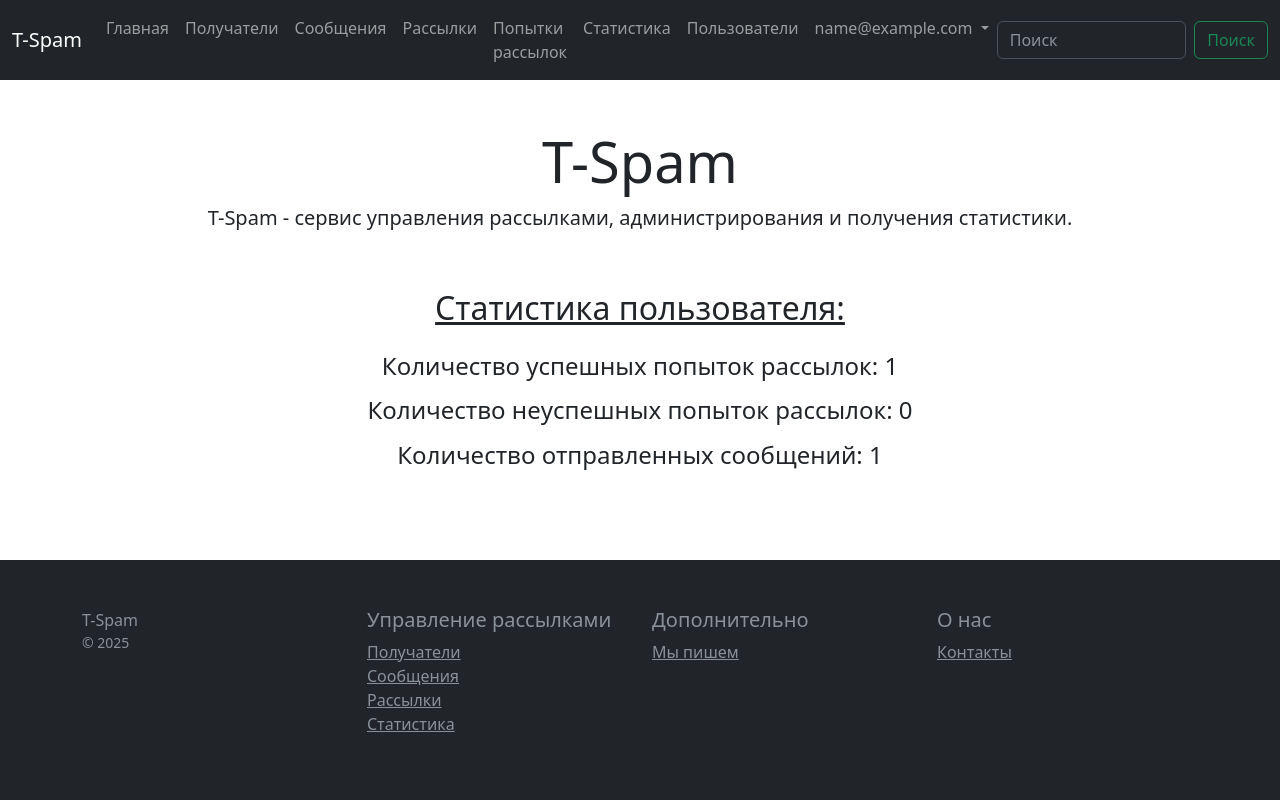
After one commit to Tishina-az/MailingService, a Django app: page /statistics/ in a window 1280 px wide. The commit adds this page. Run offline with Django 5.2, Linux system fonts and the light colour scheme; a user stored in the database is signed in; tables that the repository leaves empty hold one stand-in row (values such as "Sample post"); some libraries are stand-ins or nearby versions.

Commit message:
Статистика пользователя и сайта

```diff
--- a/mailing/models.py
+++ b/mailing/models.py
@@ -67,8 +67,9 @@ class Mailing(models.Model):
     message = models.ForeignKey(Message, on_delete=models.CASCADE, related_name='mailings', verbose_name='Сообщение')
     recipients = models.ManyToManyField(Recipient, related_name='mailings', verbose_name='Получатели')
 
+    owner = models.ForeignKey(CustomUser, on_delete=models.CASCADE, related_name='mailings', verbose_name='Владелец')
     is_active = models.BooleanField(default=True, verbose_name='Включена/Отключена')
-    owner = models.ForeignKey(CustomUser, on_delete=models.CASCADE, related_name='mailings', verbose_name='Владелец')
+    send_messages = models.PositiveIntegerField(default=0, verbose_name='Отправлено сообщений')
 
 
     def __str__(self):
--- a/mailing/services.py
+++ b/mailing/services.py
@@ -2,6 +2,7 @@ import time
 
 from django.conf import settings
 from django.core.mail import send_mail
+from django.db.models import Sum
 from django.utils import timezone
 
 from mailing.models import MailingAttempt, Mailing, Recipient
@@ -54,6 +55,7 @@ class MailingService:
                     success_count += 1
             mailing.ended_date = timezone.now()
             mailing.status = mailing.COMPLETED
+            mailing.send_messages += 1
             mailing.save()
             return success_count
         except Exception as e:
@@ -63,7 +65,7 @@ class MailingService:
             raise e
 
 
-class MainPageService:
+class StatisticsService:
 
     @staticmethod
     def get_mailing_count():
@@ -77,5 +79,17 @@ class MainPageService:
 
     @staticmethod
     def get_recipients_count():
-        recipients_count = Recipient.objects.all().count()
+        recipients_count = Recipient.objects.values('email').distinct().count()
         return recipients_count
+
+    @staticmethod
+    def count_successfully_attempt(user):
+        return MailingAttempt.objects.filter(mailing__owner=user, status=MailingAttempt.SUCCESSFULLY).count()
+
+    @staticmethod
+    def count_unsuccessfully_attempt(user):
+        return MailingAttempt.objects.filter(mailing__owner=user, status=MailingAttempt.UNSUCCESSFULLY).count()
+
+    @staticmethod
+    def count_send_messages(user):
+        return Mailing.objects.filter(owner=user).aggregate(total_sent=Sum('send_messages'))
--- a/mailing/templates/mailing/mailing_detail.html
+++ b/mailing/templates/mailing/mailing_detail.html
@@ -26,7 +26,7 @@
             <a class="link-opacity-75-hover" href="mailto: {{ email }}" onclick="event.stopPropagation();">{{ email }}</a>
             {% endfor %}
         </h3>
-        <div class="d-flex gap-3 justify-content-center lead fw-normal mt-5">
+        <div class="d-flex gap-3 justify-content-center lead fw-normal mt-5 mb-2">
             <a class="btn btn-primary" href="{% url 'mailing:mailing_list' %}">
                 К списку рассылок
             </a>
@@ -48,6 +48,10 @@
                 </a>
             {% endif %}
         </div>
+        <small id="mailingHelp" class="text-muted">
+            *Для повторной отправки данной рассылки нажмите кнопку "Редактировать" и измените статус на "Создано".
+            <p>После чего появиться кнопка "Отправить рассылку".</p>
+        </small>
     </div>
     <div class="product-device shadow-sm d-none d-md-block"></div>
     <div class="product-device product-device-2 shadow-sm d-none d-md-block"></div>
--- a/mailing/templates/mailing/main_menu.html
+++ b/mailing/templates/mailing/main_menu.html
@@ -17,7 +17,7 @@
                 <li class="nav-item">
                     <a class="nav-link" href="{% url 'mailing:mailing_attempt_list' %}">Попытки рассылок</a>
                 </li>
-                <li><a class="nav-link" href="#">Статистика</a></li>
+                <li><a class="nav-link" href="{% url 'mailing:statistics' %}">Статистика</a></li>
                     {% if perms.users.view_customuser %}
                     <li><a class="nav-link" href="{% url 'users:users_list' %}">Пользователи</a></li>
                     {% endif %}
--- /dev/null
+++ b/mailing/templates/mailing/statistics.html
@@ -0,0 +1,12 @@
+{% extends 'mailing/base.html' %}
+
+{% block title %}Главная страница{% endblock %}
+
+{% block content %}
+<div class="container">
+    <h2 class="text-center text-decoration-underline mb-4 mt-3">Статистика пользователя:</h2>
+    <h4 class="text-center mb-3">Количество успешных попыток рассылок: {{ successfully_attempt }}</h4>
+    <h4 class="text-center mb-3">Количество неуспешных попыток рассылок: {{ unsuccessfully_attempt }}</h4>
+    <h4 class="text-center mb-3">Количество отправленных сообщений: {{ count_messages.total_sent }}</h4>
+</div>
+{% endblock %}
--- a/mailing/urls.py
+++ b/mailing/urls.py
@@ -6,7 +6,7 @@ from mailing.apps import MailingConfig
 from mailing.views import RecipientListView, RecipientDetailView, RecipientCreateView, RecipientDeleteView, \
     RecipientUpdateView, MessageListView, MessageDetailView, MessageCreateView, MessageUpdateView, MessageDeleteView, \
     MailingListView, MailingDetailView, MailingCreateView, MailingUpdateView, MailingDeleteView, SendMailingView, \
-    MainPageView, MailingAttemptListView, DisableMailingView, EnableMailingView
+    MainPageView, MailingAttemptListView, DisableMailingView, EnableMailingView, StatisticsView
 
 app_name = MailingConfig.name
 
@@ -34,6 +34,7 @@ urlpatterns = [
     path('mailings/mailing_enable/<int:pk>/', EnableMailingView.as_view(), name='mailing_enable'),
 
     path('mailing_attempt/', MailingAttemptListView.as_view(), name='mailing_attempt_list'),
+    path('statistics/', StatisticsView.as_view(), name='statistics'),
 ]
 
 if settings.DEBUG:
--- a/mailing/views.py
+++ b/mailing/views.py
@@ -1,6 +1,7 @@
 from django.contrib import messages
 from django.contrib.auth.mixins import LoginRequiredMixin
 from django.core.exceptions import PermissionDenied
+from django.db.models import Count
 from django.shortcuts import get_object_or_404, redirect
 from django.urls import reverse_lazy, reverse
 from django.views import View
@@ -8,7 +9,7 @@ from django.views.generic import ListView, DetailView, CreateView, UpdateView, D
 
 from mailing.forms import RecipientForm, MessageForm, MailingForm, MailingUpdateForm
 from mailing.models import Recipient, Message, Mailing, MailingAttempt
-from mailing.services import MailingService, MainPageService
+from mailing.services import MailingService, StatisticsService
 
 
 class RecipientListView(LoginRequiredMixin, ListView):
@@ -193,6 +194,13 @@ class MailingUpdateView(LoginRequiredMixin, UpdateView):
     def get_success_url(self):
         return reverse_lazy('mailing:mailing_detail', kwargs={'pk': self.object.pk})
 
+    def get_form(self, form_class=None):
+        form = super().get_form(form_class)
+
+        form.fields['message'].queryset = Message.objects.filter(owner=self.request.user)
+        form.fields['recipients'].queryset = Recipient.objects.filter(owner=self.request.user)
+        return form
+
     def form_valid(self, form):
         obj = self.get_object()
 
@@ -256,9 +264,9 @@ class MainPageView(TemplateView):
     template_name = 'mailing/main_page.html'
     def get_context_data(self, **kwargs):
         context = super().get_context_data(**kwargs)
-        context['mailing_count'] = MainPageService.get_mailing_count()
-        context['mailing_launched'] = MainPageService.get_mailing_launched()
-        context['recipients_count'] = MainPageService.get_recipients_count()
+        context['mailing_count'] = StatisticsService.get_mailing_count()
+        context['mailing_launched'] = StatisticsService.get_mailing_launched()
+        context['recipients_count'] = StatisticsService.get_recipients_count()
         return context
 
 
@@ -270,3 +278,14 @@ class MailingAttemptListView(LoginRequiredMixin, ListView):
 
     def get_queryset(self):
         return MailingAttempt.objects.filter(mailing__owner=self.request.user).select_related('mailing')
+
+
+class StatisticsView(LoginRequiredMixin, TemplateView):
+    template_name = 'mailing/statistics.html'
+    def get_context_data(self, **kwargs):
+        context = super().get_context_data(**kwargs)
+        user = self.request.user
+        context['successfully_attempt'] = StatisticsService.count_successfully_attempt(user)
+        context['unsuccessfully_attempt'] = StatisticsService.count_unsuccessfully_attempt(user)
+        context['count_messages'] = StatisticsService.count_send_messages(user)
+        return context
```
Also changed, not shown: mailing/migrations/0012_mailing_send_messages.py (added), media/avatar/IMG_0163.jpeg (added), media/avatar/IMG_0186.jpeg (added).
